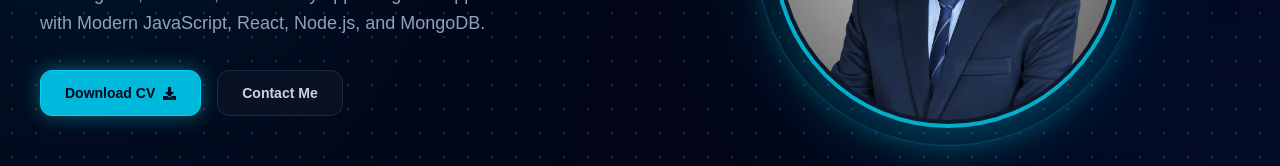
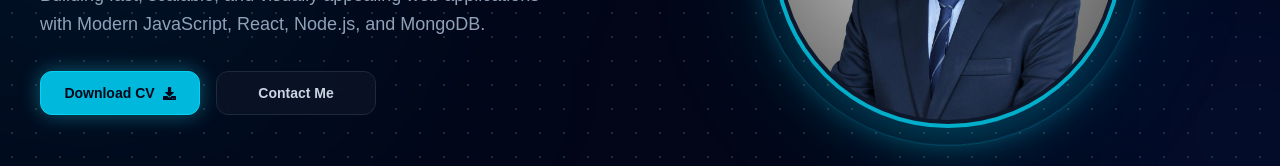
Before and after one commit to Sameermishra2022/portfolio-frontend, a React (Vite) app: page / in a window 1280 px wide. Shown: the part 479-645 px from the top of the page. Built offline with nearby package versions, Linux system fonts and the light colour scheme.

Commit message:
Updated favicon and layout glow styles

```diff
--- a/src/Components/Hero.jsx
+++ b/src/Components/Hero.jsx
@@ -79,12 +79,12 @@ const Hero = () => {
           </p>
 
           {/* Action Buttons */}
-          <div className="mt-8 flex flex-wrap items-center justify-center gap-4 lg:justify-start">
+         <div className="mt-8 flex items-center justify-center gap-4 lg:justify-start">
   <a
     href="https://drive.google.com/uc?export=download&id=1Aneo4IGP4pW3q-ga9HFFj2QrhzCxDrIN"
     target="_blank"
     rel="noopener noreferrer"
-              className="group flex items-center gap-2 rounded-xl border border-cyan-400 bg-cyan-500 px-6 py-3 text-sm font-semibold text-slate-950 shadow-[0_0_20px_rgba(34,211,238,0.4)] transition-all duration-300 hover:border-cyan-500/30 hover:bg-slate-900 hover:text-white hover:shadow-md cursor-pointer"
+    className="group flex h-11 w-40 items-center justify-center gap-2 rounded-xl border border-cyan-400 bg-cyan-500 text-sm font-semibold text-slate-950 shadow-[0_0_20px_rgba(34,211,238,0.4)] transition-all duration-300 hover:border-cyan-500/30 hover:bg-slate-900 hover:text-white hover:shadow-md cursor-pointer"
   >
     <span>Download CV</span>
     <FaDownload className="transition-transform duration-300 group-hover:translate-y-0.5" size={13} />
@@ -92,7 +92,7 @@ const Hero = () => {
 
   <a
     href="#contact"
-              className="rounded-xl border border-slate-800 bg-slate-900/60 px-6 py-3 text-sm font-semibold text-slate-300 backdrop-blur-sm transition-all hover:border-cyan-500/40 hover:text-white"
+    className="flex h-11 w-40 items-center justify-center rounded-xl border border-slate-800 bg-slate-900/60 text-sm font-semibold text-slate-300 backdrop-blur-sm transition-all hover:border-cyan-500/40 hover:text-white"
   >
     Contact Me
   </a>
```
Lines whose indentation alone changed are shown as unchanged.
